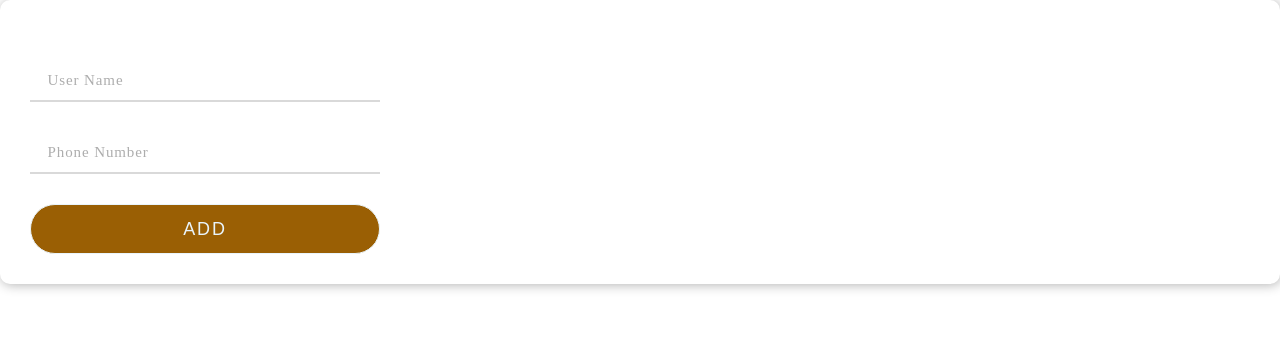
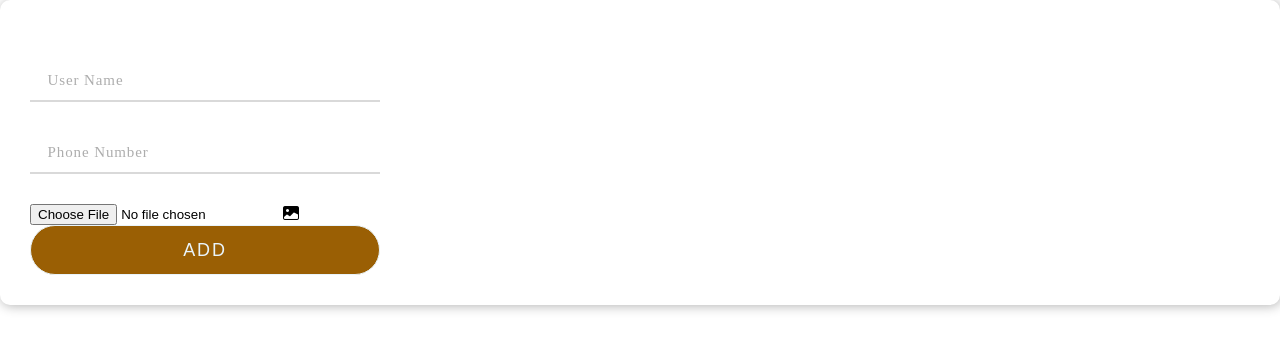
Before and after one commit to MaroufEbrahimi/contact-list, a React (Create React App) app: page / in a window 1280 px wide. Shown: the top 350 px of the page. Built offline with nearby package versions, Linux system fonts and the light colour scheme.

Commit message:
added file handler for img

```diff
--- a/src/components/AddContact/AddContact.js
+++ b/src/components/AddContact/AddContact.js
@@ -42,6 +42,13 @@ const AddContact = (props) => {
           <label>Phone Number</label>
         </div>
 
+        <div className="file_handler">
+          <input type="file" name="image-upload" id="input" accept="image/*" />
+          <label htmlFor="input" className="image-upload">
+            <i className="bi bi-image-fill" title="choose your photo"></i>
+          </label>
+        </div>
+
         <div className="submit">
           <input type="submit" value="Add" className="btn" />
         </div>
```
